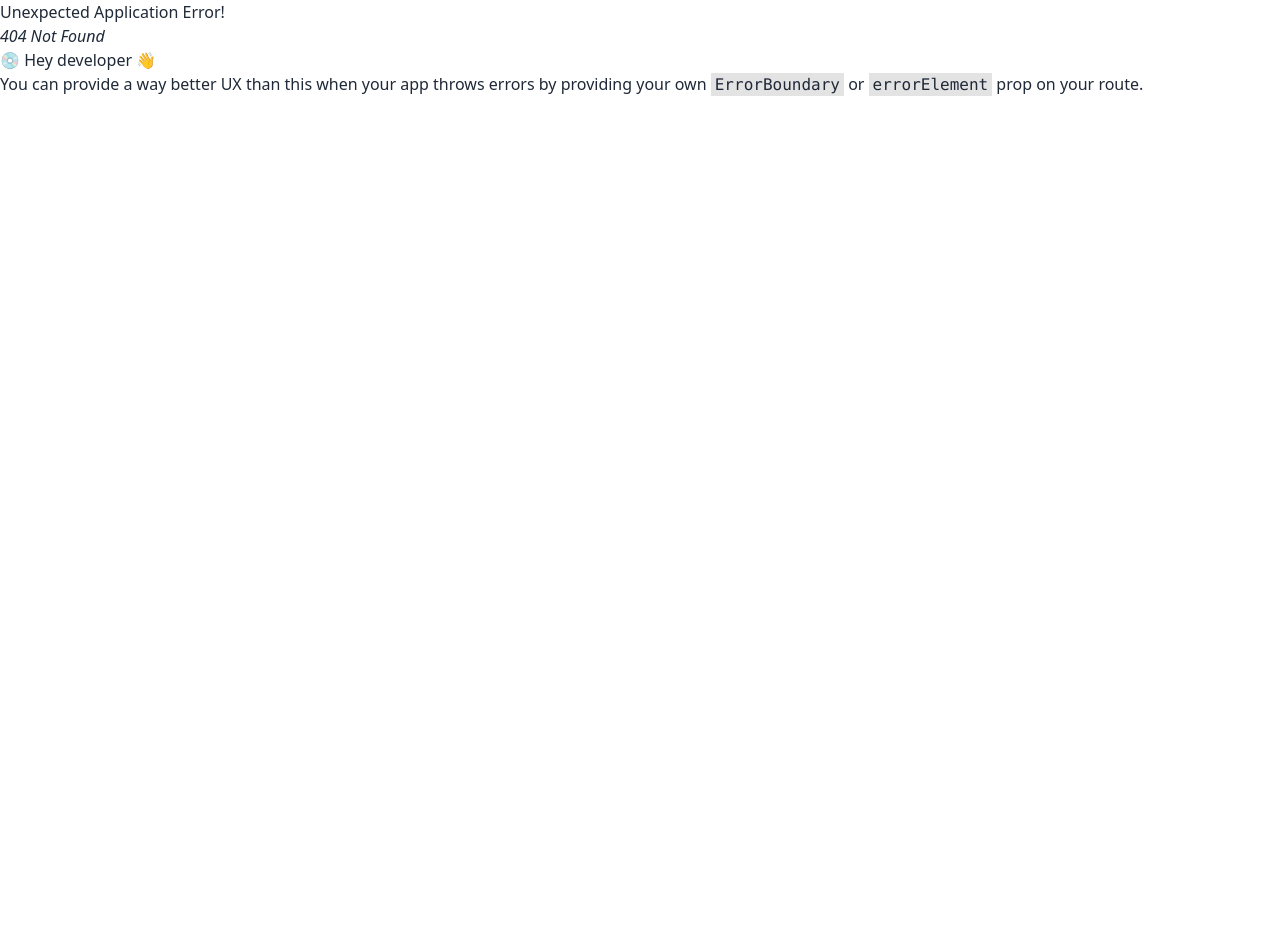
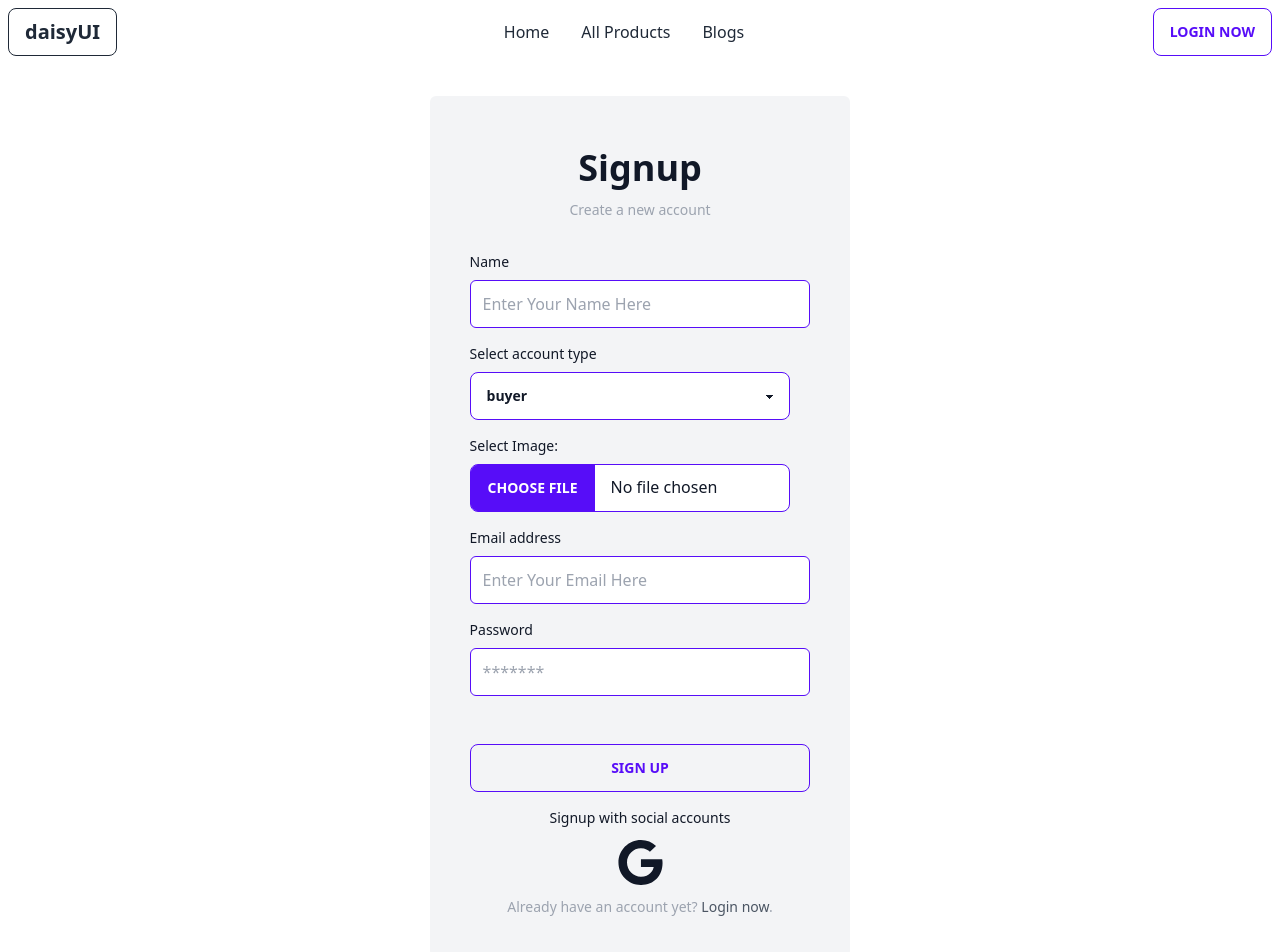
Before and after one commit to ifty17/Pc-builder-client, a React (Create React App) app: page /signUp in a window 1280 px wide. Before the commit this address had no page. Shown: the top 952 px of the page. Before the commit the page ends 800 px from the top, so only its background shows below. Built offline with nearby package versions, Linux system fonts and the light colour scheme.

Commit message:
added login field

```diff
--- a/src/pages/Home/Blogs/Blogs.js
+++ b/src/pages/Home/Blogs/Blogs.js
@@ -1,9 +1,16 @@
 import React from 'react';
 
 const Blogs = () => {
+
+    const handleSubmit = event =>{
+        event.preventDefault();
+        const selec = event.target.sel.value;
+        console.log(selec);
+    }
+
     return (
-      <div>
-        <select className="select w-full max-w-xs">
+      <form onSubmit={handleSubmit}>
+        <select name="sel" className="select w-full max-w-xs">
           <option disabled selected>
             Pick your favorite Simpson
           </option>
@@ -13,7 +20,8 @@
           <option>Lisa</option>
           <option>Maggie</option>
         </select>
-      </div>
+        <button className="btn btn-outline">Submit</button>
+      </form>
     );
 };
 
--- a/src/pages/Home/Navbar/Navbar.js
+++ b/src/pages/Home/Navbar/Navbar.js
@@ -62,7 +62,7 @@
           </ul>
         </div>
         <div className="navbar-end">
-          <button className="btn btn-outline btn-primary">Get started</button>
+          <Link to='/login' className="btn btn-outline btn-primary">Login now</Link>
         </div>
       </div>
     );
--- /dev/null
+++ b/src/pages/LoginSystem/Login.js
@@ -0,0 +1,89 @@
+import React from 'react';
+import { Link } from 'react-router-dom';
+
+const Login = () => {
+    return (
+      <div className="flex justify-center items-center py-8">
+        <div className="flex flex-col max-w-md p-6 rounded-md sm:p-10 bg-gray-100 text-gray-900">
+          <div className="mb-8 text-center">
+            <h1 className="my-3 text-4xl font-bold">Login</h1>
+            <p className="text-sm text-gray-400">Login here with your account</p>
+          </div>
+          <form
+            noValidate=""
+            action=""
+            className="space-y-12 ng-untouched ng-pristine ng-valid"
+          >
+            <div className="space-y-4">
+
+              <div>
+                <label htmlFor="email" className="block mb-2 text-sm">
+                  Email address
+                </label>
+                <input
+                  required
+                  type="email"
+                  name="email"
+                  id="email"
+                  placeholder="Enter Your Email Here"
+                  className="w-full px-3 py-2 border rounded-md input input-bordered input-primary"
+                  data-temp-mail-org="0"
+                />
+              </div>
+              <div>
+                <div className="flex justify-between mb-2">
+                  <label htmlFor="password" className="text-sm">
+                    Password
+                  </label>
+                </div>
+                <input
+                  type="password"
+                  name="password"
+                  id="password"
+                  required
+                  placeholder="*******"
+                  className="w-full px-3 py-2 border rounded-md input input-bordered input-primary"
+                />
+              </div>
+            </div>
+            <div className="space-y-2">
+              <div>
+                <button
+                  type="submit"
+                  className="btn btn-primary w-full btn-outline"
+                >
+                  Login
+                </button>
+              </div>
+            </div>
+          </form>
+          <div className="flex items-center pt-4 space-x-1">
+            <div className="flex-1 h-px sm:w-16 dark:bg-gray-700"></div>
+            <p className="px-3 text-sm dark:text-gray-400">
+              Signup with social accounts
+            </p>
+            <div className="flex-1 h-px sm:w-16 dark:bg-gray-700"></div>
+          </div>
+          <div className="flex justify-center space-x-4">
+            <button
+              aria-label="Log in with Google"
+              className="p-3 flex justify-center rounded-sm"
+            >
+              <svg
+                xmlns="http://www.w3.org/2000/svg"
+                viewBox="0 0 32 32"
+                className="w-[15%] fill-current"
+              >
+                <path d="M16.318 13.714v5.484h9.078c-0.37 2.354-2.745 6.901-9.078 6.901-5.458 0-9.917-4.521-9.917-10.099s4.458-10.099 9.917-10.099c3.109 0 5.193 1.318 6.38 2.464l4.339-4.182c-2.786-2.599-6.396-4.182-10.719-4.182-8.844 0-16 7.151-16 16s7.156 16 16 16c9.234 0 15.365-6.49 15.365-15.635 0-1.052-0.115-1.854-0.255-2.651z"></path>
+              </svg>
+            </button>
+          </div>
+          <p className="px-6 text-sm text-center text-gray-400">
+            Don't have an account yet? <Link to="/signUp" className="hover:underline text-gray-600">Sign In</Link>.
+          </p>
+        </div>
+      </div>
+    );
+};
+
+export default Login;
--- /dev/null
+++ b/src/pages/LoginSystem/SignUp.js
@@ -0,0 +1,132 @@
+import React from 'react';
+import { Link } from 'react-router-dom';
+
+const SignUp = () => {
+    return (
+      <div className="flex justify-center items-center py-8">
+        <div className="flex flex-col max-w-md p-6 rounded-md sm:p-10 bg-gray-100 text-gray-900">
+          <div className="mb-8 text-center">
+            <h1 className="my-3 text-4xl font-bold">Signup</h1>
+            <p className="text-sm text-gray-400">Create a new account</p>
+          </div>
+          <form
+            noValidate=""
+            action=""
+            className="space-y-12 ng-untouched ng-pristine ng-valid"
+          >
+            <div className="space-y-4">
+              <div>
+                <label htmlFor="email" className="block mb-2 text-sm">
+                  Name
+                </label>
+                <input
+                  required
+                  type="text"
+                  name="name"
+                  id="name"
+                  placeholder="Enter Your Name Here"
+                  className="w-full px-3 py-2 border rounded-md input input-bordered input-primary"
+                  data-temp-mail-org="0"
+                />
+              </div>
+              <div>
+                <label htmlFor="select" className="block mb-2 text-sm">
+                  Select account type
+                </label>
+                <select
+                  name="sel"
+                  required
+                  className="select select-primary w-full max-w-xs"
+                >
+                  <option>buyer</option>
+                  <option>seller</option>
+                </select>
+              </div>
+              <div>
+                <label htmlFor="image" className="block mb-2 text-sm">
+                  Select Image:
+                </label>
+                <input
+                  required
+                  type="file"
+                  id="image"
+                  name="image"
+                  accept="image/*"
+                  className="file-input file-input-bordered file-input-primary w-full max-w-xs"
+                />
+              </div>
+              <div>
+                <label htmlFor="email" className="block mb-2 text-sm">
+                  Email address
+                </label>
+                <input
+                  required
+                  type="email"
+                  name="email"
+                  id="email"
+                  placeholder="Enter Your Email Here"
+                  className="w-full px-3 py-2 border rounded-md input input-bordered input-primary"
+                  data-temp-mail-org="0"
+                />
+              </div>
+              <div>
+                <div className="flex justify-between mb-2">
+                  <label htmlFor="password" className="text-sm">
+                    Password
+                  </label>
+                </div>
+                <input
+                  type="password"
+                  name="password"
+                  id="password"
+                  required
+                  placeholder="*******"
+                  className="w-full px-3 py-2 border rounded-md input input-bordered input-primary"
+                />
+              </div>
+            </div>
+            <div className="space-y-2">
+              <div>
+                <button
+                  type="submit"
+                  className="btn btn-primary w-full btn-outline"
+                >
+                  Sign Up
+                </button>
+              </div>
+            </div>
+          </form>
+          <div className="flex items-center pt-4 space-x-1">
+            <div className="flex-1 h-px sm:w-16 dark:bg-gray-700"></div>
+            <p className="px-3 text-sm dark:text-gray-400">
+              Signup with social accounts
+            </p>
+            <div className="flex-1 h-px sm:w-16 dark:bg-gray-700"></div>
+          </div>
+          <div className="flex justify-center space-x-4">
+            <button
+              aria-label="Log in with Google"
+              className="p-3 flex justify-center rounded-sm"
+            >
+              <svg
+                xmlns="http://www.w3.org/2000/svg"
+                viewBox="0 0 32 32"
+                className="w-[15%] fill-current"
+              >
+                <path d="M16.318 13.714v5.484h9.078c-0.37 2.354-2.745 6.901-9.078 6.901-5.458 0-9.917-4.521-9.917-10.099s4.458-10.099 9.917-10.099c3.109 0 5.193 1.318 6.38 2.464l4.339-4.182c-2.786-2.599-6.396-4.182-10.719-4.182-8.844 0-16 7.151-16 16s7.156 16 16 16c9.234 0 15.365-6.49 15.365-15.635 0-1.052-0.115-1.854-0.255-2.651z"></path>
+              </svg>
+            </button>
+          </div>
+          <p className="px-6 text-sm text-center text-gray-400">
+            Already have an account yet?{" "}
+            <Link to="/login" className="hover:underline text-gray-600">
+              Login now
+            </Link>
+            .
+          </p>
+        </div>
+      </div>
+    );
+};
+
+export default SignUp;
```
Also changed, not shown: src/Routes/Routes/Routes.js (+10 -0 lines).
